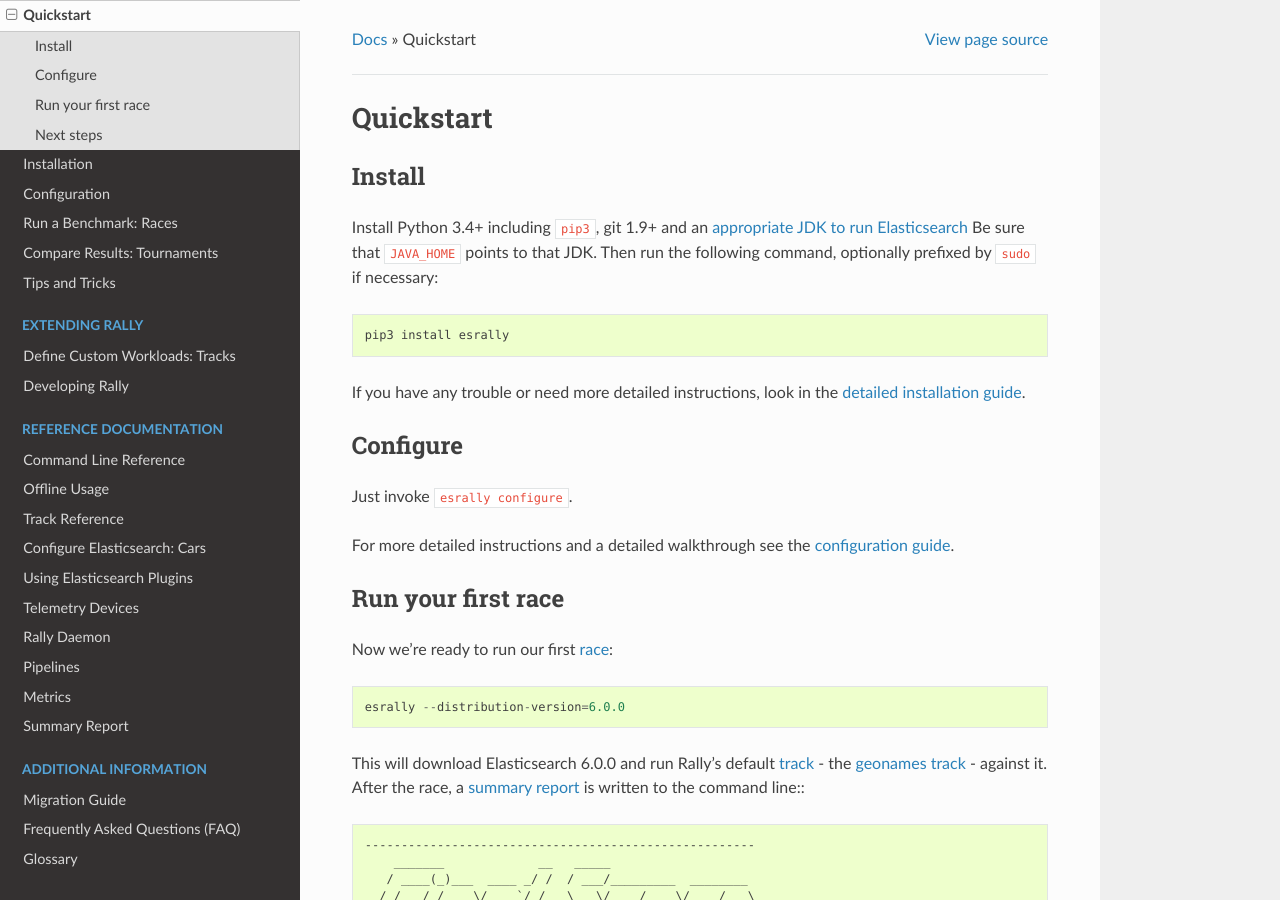
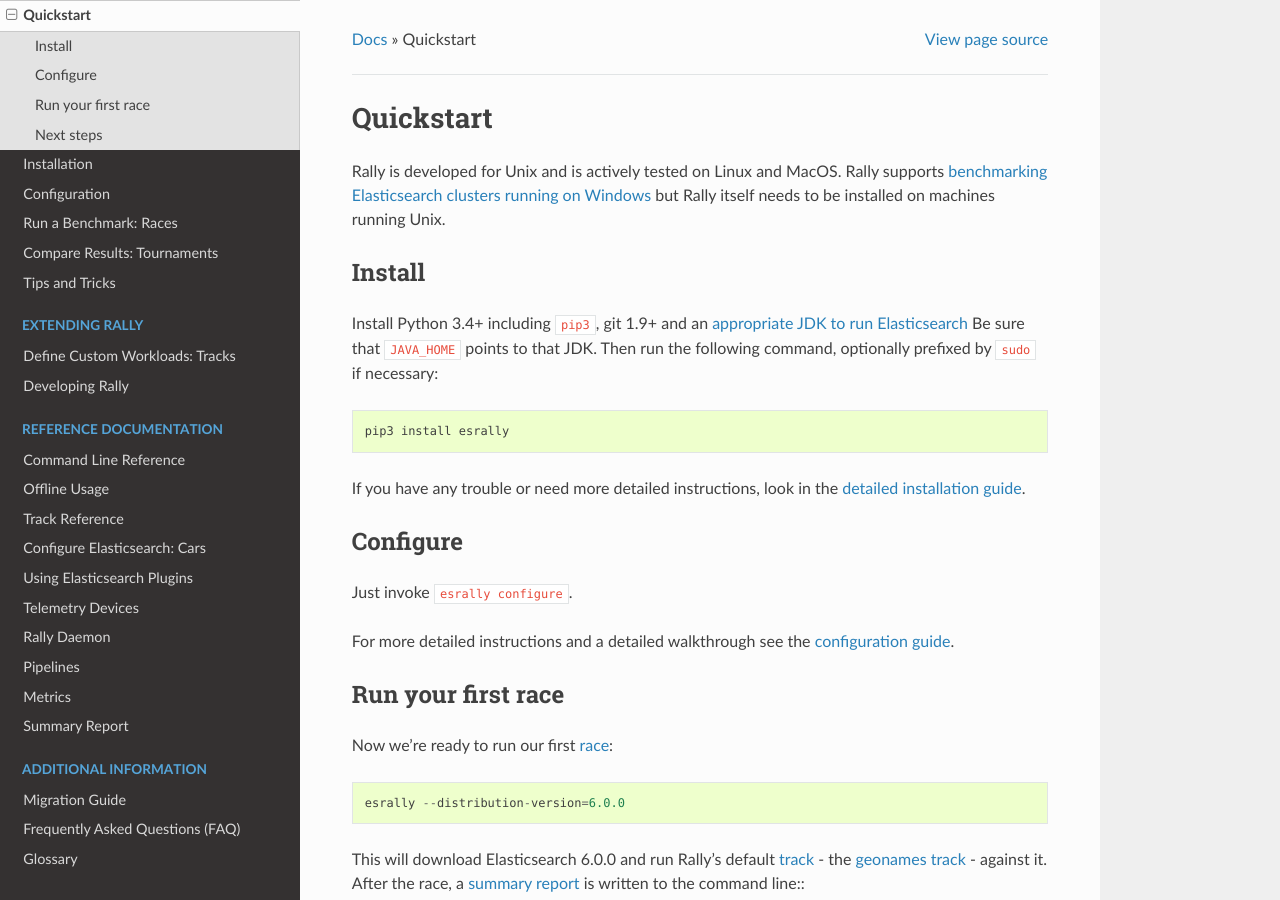
Before and after one commit to elastic/rally, a Sphinx documentation site: the page built from docs/quickstart.rst, in a window 1280 px wide and 900 px high. Built offline with Sphinx 7.4.7 and the Read the Docs theme 2.0.0, drawn with Linux system fonts in a browser that asks for light colours.

Commit message:
State clearly that only Unix is supported

```diff
--- a/README.rst
+++ b/README.rst
@@ -20,6 +20,8 @@
 
 Quick Start
 -----------
+
+Rally is developed for Unix and is actively tested on Linux and MacOS. Rally supports `benchmarking Elasticsearch clusters running on Windows <http://esrally.readthedocs.io/en/stable/recipes.html#benchmarking-an-existing-cluster>`_ but Rally itself needs to be installed on machines running Unix.
 
 Installing Rally
 ~~~~~~~~~~~~~~~~
--- a/docs/quickstart.rst
+++ b/docs/quickstart.rst
@@ -1,5 +1,7 @@
 Quickstart
 ==========
+
+Rally is developed for Unix and is actively tested on Linux and MacOS. Rally supports `benchmarking Elasticsearch clusters running on Windows <http://esrally.readthedocs.io/en/stable/recipes.html#benchmarking-an-existing-cluster>`_ but Rally itself needs to be installed on machines running Unix.
 
 Install
 -------
```
